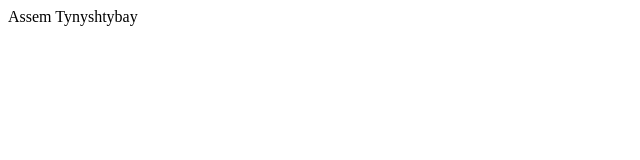
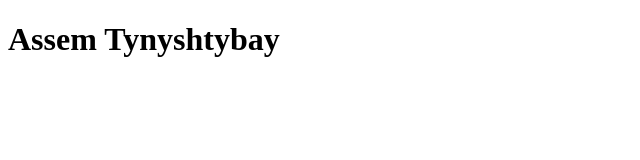
Before and after one commit to assemtynyshtybay/rsschool-cv, a plain HTML site: page index.html in a window 1280 px wide. Shown: the whole page, without its empty margins (0-640 px from the left). Drawn offline with Linux system fonts and the light colour scheme.

Commit message:
fix: fix html error

```diff
--- a/index.html
+++ b/index.html
@@ -9,7 +9,7 @@
 </head>
 <body>
     <head>
-        Assem Tynyshtybay
+        <h1>Assem Tynyshtybay</h1>
     </head>
 </body>
 </html>
```
